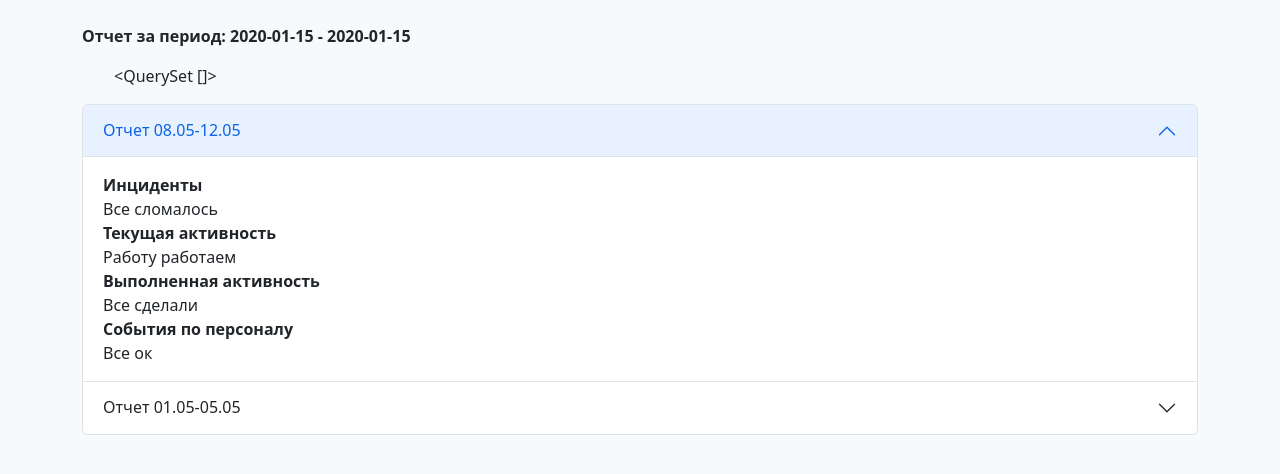
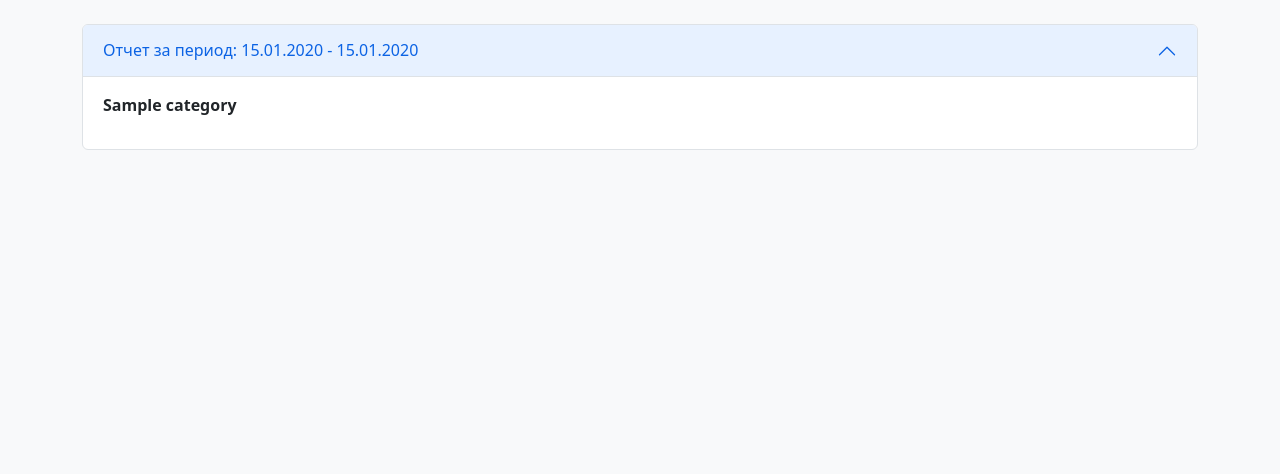
Before and after one commit to bukvoezhka/simple-task-manager, a Django app: page /archive/ in a window 1280 px wide. Shown: the part 73-547 px from the top of the page. Run offline with Django 4.2, Linux system fonts and the light colour scheme; tables that the repository leaves empty hold one stand-in row (values such as "Sample post").

Commit message:
Archive page implementation

```diff
--- a/setup.cfg
+++ b/setup.cfg
@@ -17,7 +17,6 @@
   # we need long line
   E501
 
-
 [tool:pytest]
 norecursedirs = __pycache__
 addopts = --strict-markers
--- a/simple_task_manager/main/models.py
+++ b/simple_task_manager/main/models.py
@@ -38,7 +38,7 @@
         to=ArchiveReport,
         verbose_name='Отчет за период',
         on_delete=models.SET_DEFAULT,
-        default='',
+        default=None,
         blank=True,
         null=True,
         related_name='related_archive_events',
--- a/simple_task_manager/main/views.py
+++ b/simple_task_manager/main/views.py
@@ -1,17 +1,17 @@
 from django.shortcuts import redirect, render
-from simple_task_manager.main.models import ArchiveReport, Event
+from simple_task_manager.main.models import ArchiveReport, Category, Event
 from simple_task_manager.main.forms import EventForm
 
 
 def home(request):
-    incedents = Event.objects.filter(category__name='Инцидент', archive_report=True)
-    currents_task = Event.objects.filter(category__name='Текущая', archive_report=True)
-    completed_task = Event.objects.filter(category__name='Выполненная', archive_report=True)
-    hr_events = Event.objects.filter(category__name='По персоналу', archive_report=True)
-    return render(request, 'base.html', context={
+    incedents = Event.objects.filter(category__name='Инцидент').filter(archive_report=None)
+    currents_activity = Event.objects.filter(category__name='Текущая').filter(archive_report=None)
+    completed_activity = Event.objects.filter(category__name='Выполненная').filter(archive_report=None)
+    hr_events = Event.objects.filter(category__name='По персоналу').filter(archive_report=None)
+    return render(request, 'home.html', context={
         'incedents': incedents,
-        'currents_activity': currents_task,
-        'completed_activity': completed_task,
+        'currents_activity': currents_activity,
+        'completed_activity': completed_activity,
         'hr_events': hr_events,
         'form': EventForm()
     })
@@ -27,15 +27,14 @@
 
 def delete_event(request, id):
     event = Event.objects.get(id=id)
-    try:
-        event.delete()
-    except:
-        pass
+    event.delete()
     return redirect('home')
 
 
 def archive(request):
     archive_reports = ArchiveReport.objects.all()
+    categories = Category.objects.all()
     return render(request, 'archive.html', context={
         'archive_reports': archive_reports,
+        'categories': categories,
     })
--- a/simple_task_manager/templates/archive.html
+++ b/simple_task_manager/templates/archive.html
@@ -21,64 +21,36 @@
     <div class="row-col">
       {% include 'index.html' %}
     </div>
-    {% for archive_report in archive_reports %}
-    <p><strong>{{ archive_report }}</strong></p>
-    <ul type="square">
-      {{ archive_report.related_archive_events.all }}
-      {% for archive_event in archive_report.related_archive_events.all %}
-     <li>{{ archive_event.description }} --> {{ archive_event.category }}</li>
-      {% endfor %}
-    </ul>
-    {% endfor %}
-
-
-
 
     <div class="accordion" id="accordionPanelsStayOpenExample">
+
+      {% for archive_report in archive_reports %}
       <div class="accordion-item">
         <h2 class="accordion-header" id="panelsStayOpen-headingOne">
           <button class="accordion-button" type="button" data-bs-toggle="collapse"
             data-bs-target="#panelsStayOpen-collapseOne" aria-expanded="true"
             aria-controls="panelsStayOpen-collapseOne">
-            Отчет 08.05-12.05
+            Отчет за период: {{ archive_report.start_date|date:"SHORT_DATE_FORMAT" }} - {{ archive_report.end_date|date:"SHORT_DATE_FORMAT" }}
           </button>
         </h2>
         <div id="panelsStayOpen-collapseOne" class="accordion-collapse collapse show"
           aria-labelledby="panelsStayOpen-headingOne">
           <div class="accordion-body">
-            <strong>Инциденты</strong>
-            <br>Все сломалось
-            <br><strong>Текущая активность</strong>
-            <br>Работу работаем
-            <br><strong>Выполненная активность</strong>
-            <br>Все сделали
-            <br><strong>События по персоналу</strong>
-            <br>Все ок
+            {% for category in categories %}
+            <strong>{{ category }}</strong>
+            <ul>
+              {% for event in category.related_category_events.all %}
+              {% if event.archive_report == archive_report %}
+              <li class="list-group-item">{{ event }}</li>
+              {% endif %}
+              {% endfor %}
+            </ul>
+            {% endfor %}
           </div>
         </div>
       </div>
-      <div class="accordion-item">
-        <h2 class="accordion-header" id="panelsStayOpen-headingTwo">
-          <button class="accordion-button collapsed" type="button" data-bs-toggle="collapse"
-            data-bs-target="#panelsStayOpen-collapseTwo" aria-expanded="false"
-            aria-controls="panelsStayOpen-collapseTwo">
-            Отчет 01.05-05.05
-          </button>
-        </h2>
-        <div id="panelsStayOpen-collapseTwo" class="accordion-collapse collapse"
-          aria-labelledby="panelsStayOpen-headingTwo">
-          <div class="accordion-body">
-            <strong>Инциденты</strong>
-            <br>Ничего не сломалось
-            <br><strong>Текущая активность</strong>
-            <br>Работу работаем
-            <br><strong>Выполненная активность</strong>
-            <br>Делаем
-            <br><strong>События по персоналу</strong>
-            <br>Отпуск 01.05-14.05 Иванов Иван Иванович
-          </div>
-        </div>
-      </div>
+      {% endfor %}
+
     </div>
   </div>
 </body>
--- a/simple_task_manager/templates/base.html
+++ b/simple_task_manager/templates/home.html
@@ -6,7 +6,7 @@
 <head>
 
   <meta charset="UTF-8">
-  <title>STM Main</title>
+  <title>STM Home</title>
 
   <!-- CSS only -->
   <link href="https://cdn.jsdelivr.net/npm/bootstrap@5.2.0-beta1/dist/css/bootstrap.min.css" rel="stylesheet"
@@ -187,7 +187,7 @@
                   <button type="button" class="btn-close" data-bs-dismiss="modal" aria-label="Close"></button>
                 </div>
                 <div class="modal-body">
-                  Отправить сообшение?
+                  Сформировпть и отправить отчет?
                 </div>
                 <div class="modal-footer">
                   <button type="button" class="btn btn-secondary" data-bs-dismiss="modal">Отмена</button>
--- a/simple_task_manager/templates/index.html
+++ b/simple_task_manager/templates/index.html
@@ -1,3 +1,5 @@
+{% load static %}
+<link rel="shortcut icon" href="{%  static 'favicon.ico' %}">
 <header class="d-flex flex-wrap justify-content-center py-3 mb-4 border-bottom">
     <a href="/" class="d-flex align-items-center mb-3 mb-md-0 me-md-auto text-dark text-decoration-none">
         <svg class="bi me-2" width="40" height="32">
```
Also changed, not shown: simple_task_manager/main/forms.py (+6 -5 lines).
